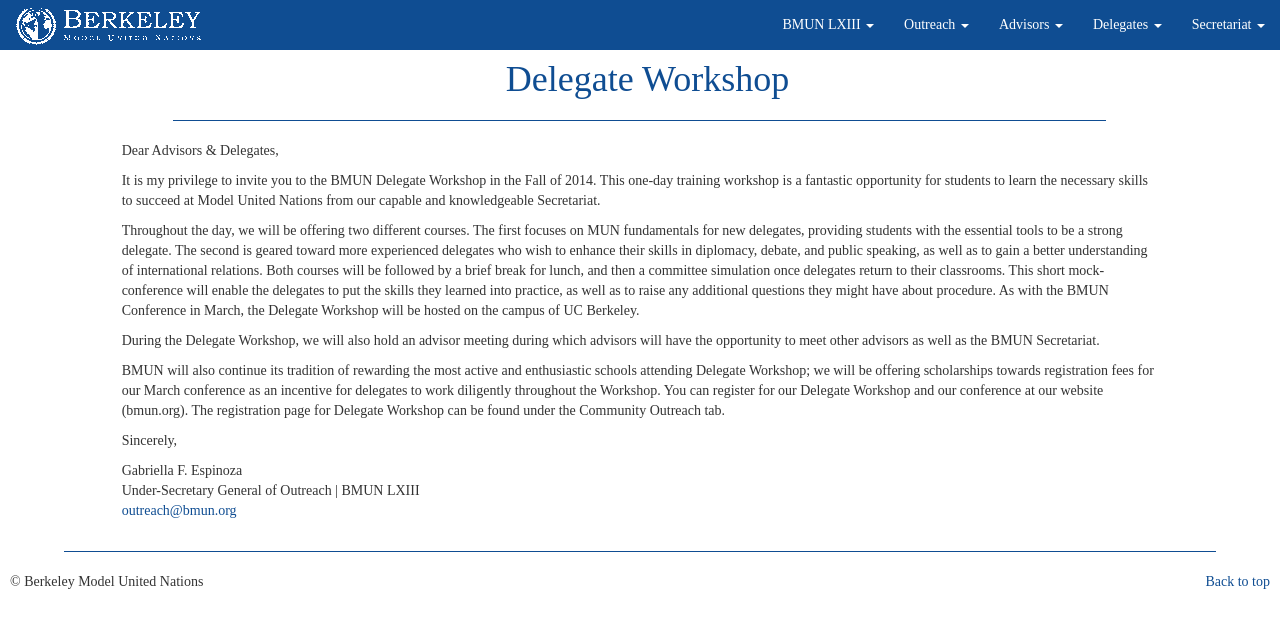
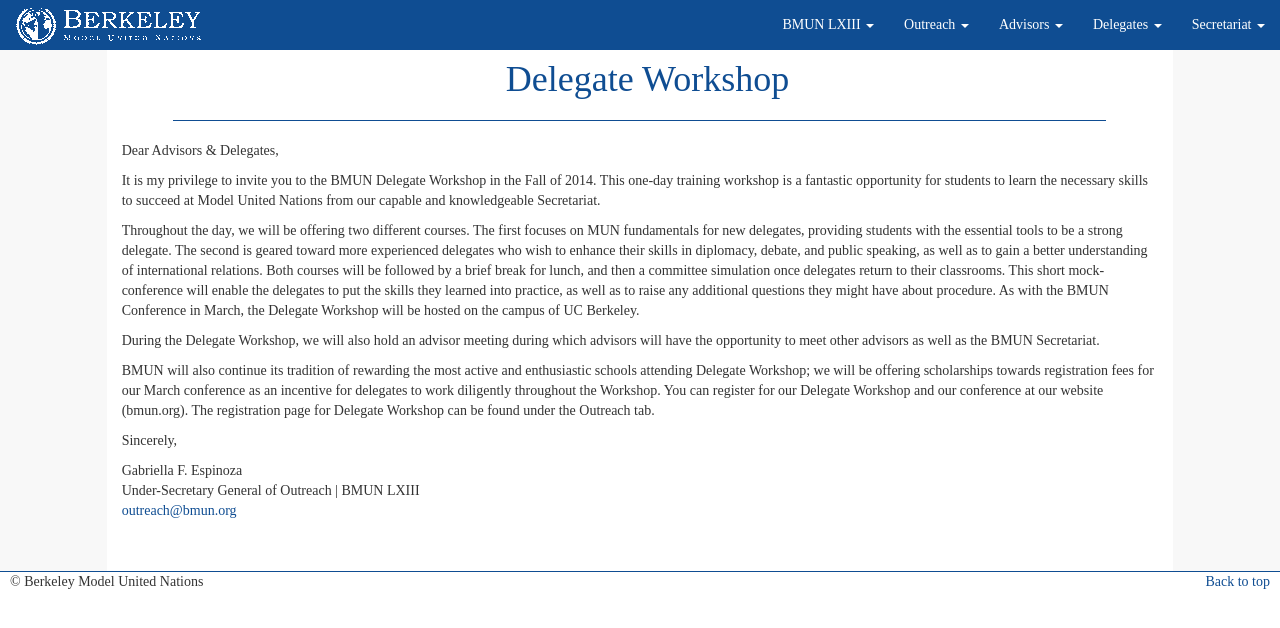
Before and after one commit to nathanielparke/website, a PHP site: page /Delegate_Workshop.php in a window 1280 px wide. Shown: the top 628 px of the page. Run offline with PHP 8.4, Linux system fonts and the light colour scheme; some libraries are stand-ins or nearby versions.

Commit message:
Adds gray border, background logo, fixes line spacing

```diff
--- a/Advisor_FAQs.php
+++ b/Advisor_FAQs.php
@@ -5,12 +5,12 @@
 
 <!-- Marketing Container -->
 <div class="container">
-    <div class="col-md-10 col-md-offset-1">
+    <div class="col-md-10 col-md-offset-1 content">
         <h1 class="content-heading">Advisor FAQs</h2>
 
         <hr>
 
-        <div class="FAQ-header">
+        <div class="FAQ-header bgimg">
 
 	        <h2 class="bloc-heading">Registration</h2>
 	        <ol>
--- a/ComingSoon.php
+++ b/ComingSoon.php
@@ -4,13 +4,11 @@
 ?>
 
 <div class="container">
-    <div class="col-md-10 col-md-offset-1">
+    <div class="col-md-10 col-md-offset-1 content">
         <h1 class="content-heading">Coming Soon</h2>
         <hr>
 
-        This page is not up yet, but we'll do our best to get it up soon! If you have any questions, please
-        contact <a href="mailto:info@bmun.org" target="_blank">info@bmun.org</a>. Thank you for your patience!
-
+        This page is not up yet, but we'll do our best to get it up soon! If you have any questions, please contact <a href="mailto:info@bmun.org" target="_blank">info@bmun.org</a>. Thank you for your patience!
 	</div>
 </div>
 
--- a/Committees.php
+++ b/Committees.php
@@ -5,7 +5,7 @@
 
 <!-- Marketing Container -->
 <div class="container">
-    <div class="col-md-10 col-md-offset-1">
+    <div class="col-md-10 col-md-offset-1 content bgimg">
         <h1 class="content-heading">Committees</h2>
 
             <hr>
--- a/Delegate_Workshop.php
+++ b/Delegate_Workshop.php
@@ -5,31 +5,16 @@
 
 <!-- Marketing Container -->
 <div class="container">
-    <div class="col-md-10 col-md-offset-1">
+    <div class="col-md-10 col-md-offset-1 content">
         <h1 class="content-heading">Delegate Workshop</h1>
         <hr>
 
         <p>Dear Advisors & Delegates,</p>
 
-        <p>It is my privilege to invite you to the BMUN Delegate Workshop in the Fall of 2014.
-        This one-day training workshop is a fantastic opportunity for students to learn the
-        necessary skills to succeed at Model United Nations from our capable and knowledgeable Secretariat. </p>
-        <p>Throughout the day, we will be offering two different courses. The first focuses on
-        MUN fundamentals for new delegates, providing students with the essential tools to
-        be a strong delegate. The second is geared toward more experienced delegates who wish to
-        enhance their skills in diplomacy, debate, and public speaking, as well as to gain a better
-        understanding of international relations. Both courses will be followed by a brief break for
-        lunch, and then a committee simulation once delegates return to their classrooms. This short
-        mock-conference will enable the delegates to put the skills they learned into practice, as
-        well as to raise any additional questions they might have about procedure. As with the BMUN
-        Conference in March, the Delegate Workshop will be hosted on the campus of UC Berkeley. </p>
-        <p>During the Delegate Workshop, we will also hold an advisor meeting during which advisors
-        will have the opportunity to meet other advisors as well as the BMUN Secretariat. </p>
-        <p>BMUN will also continue its tradition of rewarding the most active and enthusiastic
-        schools attending Delegate Workshop; we will be offering scholarships towards registration
-        fees for our March conference as an incentive for delegates to work diligently throughout the
-        Workshop. You can register for our Delegate Workshop and our conference at our website (bmun.org).
-        The registration page for Delegate Workshop can be found under the Community Outreach tab. </p>
+        <p>It is my privilege to invite you to the BMUN Delegate Workshop in the Fall of 2014. This one-day training workshop is a fantastic opportunity for students to learn the necessary skills to succeed at Model United Nations from our capable and knowledgeable Secretariat. </p>
+        <p>Throughout the day, we will be offering two different courses. The first focuses on MUN fundamentals for new delegates, providing students with the essential tools to be a strong delegate. The second is geared toward more experienced delegates who wish to enhance their skills in diplomacy, debate, and public speaking, as well as to gain a better understanding of international relations. Both courses will be followed by a brief break for lunch, and then a committee simulation once delegates return to their classrooms. This short mock-conference will enable the delegates to put the skills they learned into practice, as well as to raise any additional questions they might have about procedure. As with the BMUN Conference in March, the Delegate Workshop will be hosted on the campus of UC Berkeley. </p>
+        <p>During the Delegate Workshop, we will also hold an advisor meeting during which advisors will have the opportunity to meet other advisors as well as the BMUN Secretariat. </p>
+        <p>BMUN will also continue its tradition of rewarding the most active and enthusiastic schools attending Delegate Workshop; we will be offering scholarships towards registration fees for our March conference as an incentive for delegates to work diligently throughout the Workshop. You can register for our Delegate Workshop and our conference at our website (bmun.org). The registration page for Delegate Workshop can be found under the Outreach tab. </p>
 
         <p>Sincerely,</p>
 
--- a/Outreach_Session.php
+++ b/Outreach_Session.php
@@ -77,7 +77,7 @@
 
 <!-- Marketing Container -->
 <div class="container">
-    <div class="col-md-10 col-md-offset-1">
+    <div class="col-md-10 col-md-offset-1 content bgimg">
         <h1 class="content-heading">Outreach Request Form</h1>
         <hr>
 
--- a/css/bmun-theme.css
+++ b/css/bmun-theme.css
@@ -4,6 +4,12 @@ a {
 
 body {
 	font-family: Century Gothic;
+}
+
+.bgimg {
+	background-image:url(../img/BG_Logo.png);
+	background-repeat:no-repeat;
+	background-position: center center;
 
 }
 
@@ -15,6 +21,12 @@ h1 {
 hr {
 	border-color: #0F4D92;
 	width:90%;
+	background-color: #F8F8F8;
+}
+
+hr.bottom {
+	margin: 0px;
+	width: 100%;
 }
 
 .container {
@@ -23,6 +35,15 @@ hr {
 	padding-left: 0px;
 	padding-right: 0px;
 	width: 100%;
+	background-color: #F8F8F8;
+}
+
+.content {
+	background-color: white;
+}
+
+.content:after {
+	content:"\a\a"; white-space:pre;
 }
 
 .row {
--- a/html/carousel.html
+++ b/html/carousel.html
@@ -16,7 +16,7 @@
             <img src="img/Miss_BMUN.jpg">
             <div class="container">
                 <div class="carousel-caption">
-                    <h1> Miss BMUN 62? </h1>
+                    <h1> BMUN 62 Recap </h1>
                     <p> Check out our recap of last year's conference! </p>
                 </div>
             </div>
--- a/html/footer.html
+++ b/html/footer.html
@@ -1,4 +1,4 @@
-		<hr>
+		<hr class="bottom">
 
         <!--FOOTER -->
         <div class="footer">
--- a/html/navbar.html
+++ b/html/navbar.html
@@ -43,6 +43,7 @@
                             <li><a href="ComingSoon.php">Conference Info</a></li>
                             <li><a href="ComingSoon.php">Alumni Scholarship</a></li>
                             <li><a href="Advisor_FAQs.php">Advisor FAQs</a></li>
+                            <li><a href="ComingSoon.php">Mailings</a></li>
                         </ul>
                     </li>
 
```
Also changed, not shown: BMUN_Recap.php (+6 -16 lines), Delegate_Welcome.php (+8 -37 lines), Golden_Bears_Letter.php (+4 -21 lines), Outreach_Letter.php (+5 -35 lines), SG_Letter.php (+6 -35 lines), img/BG_Logo.png (added).
